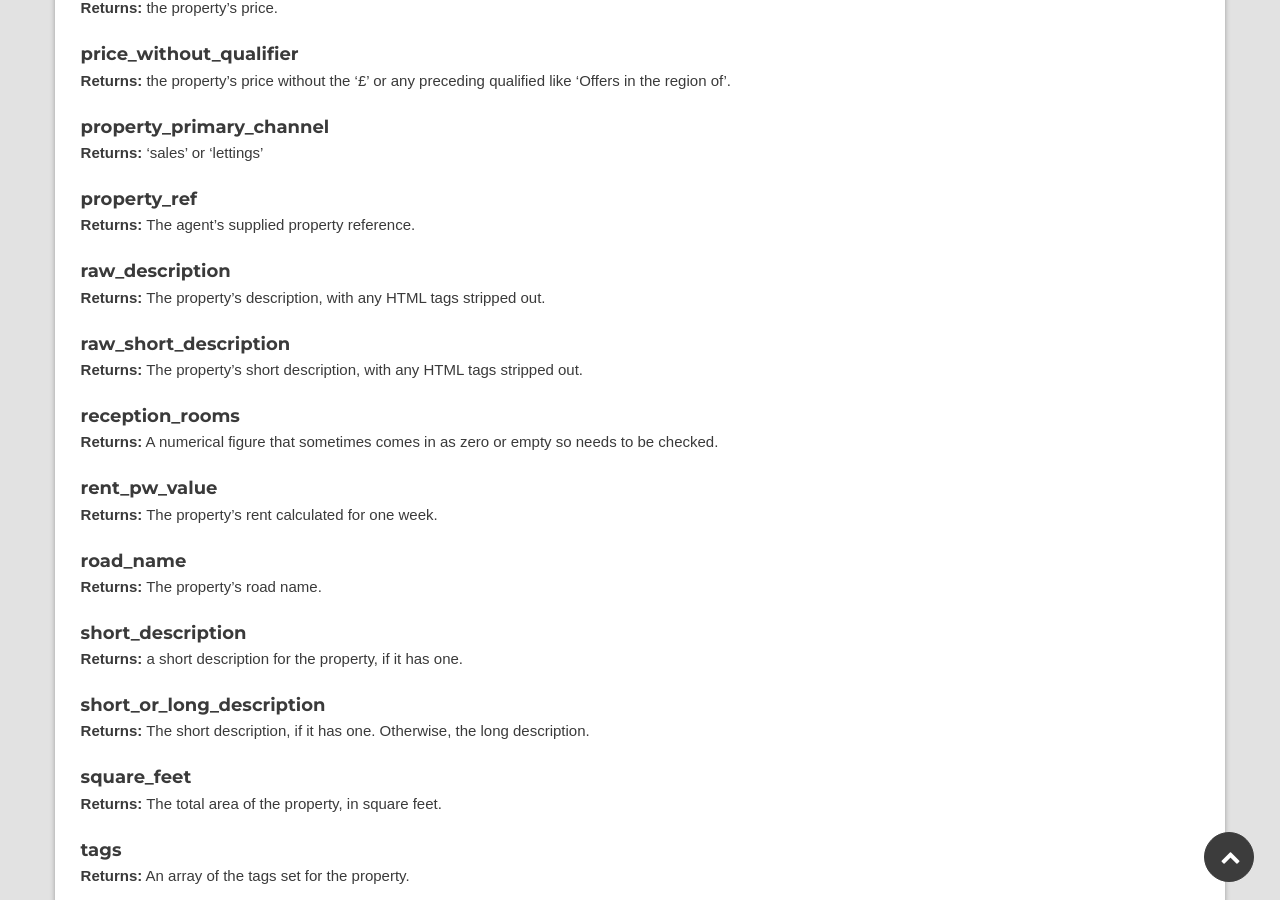
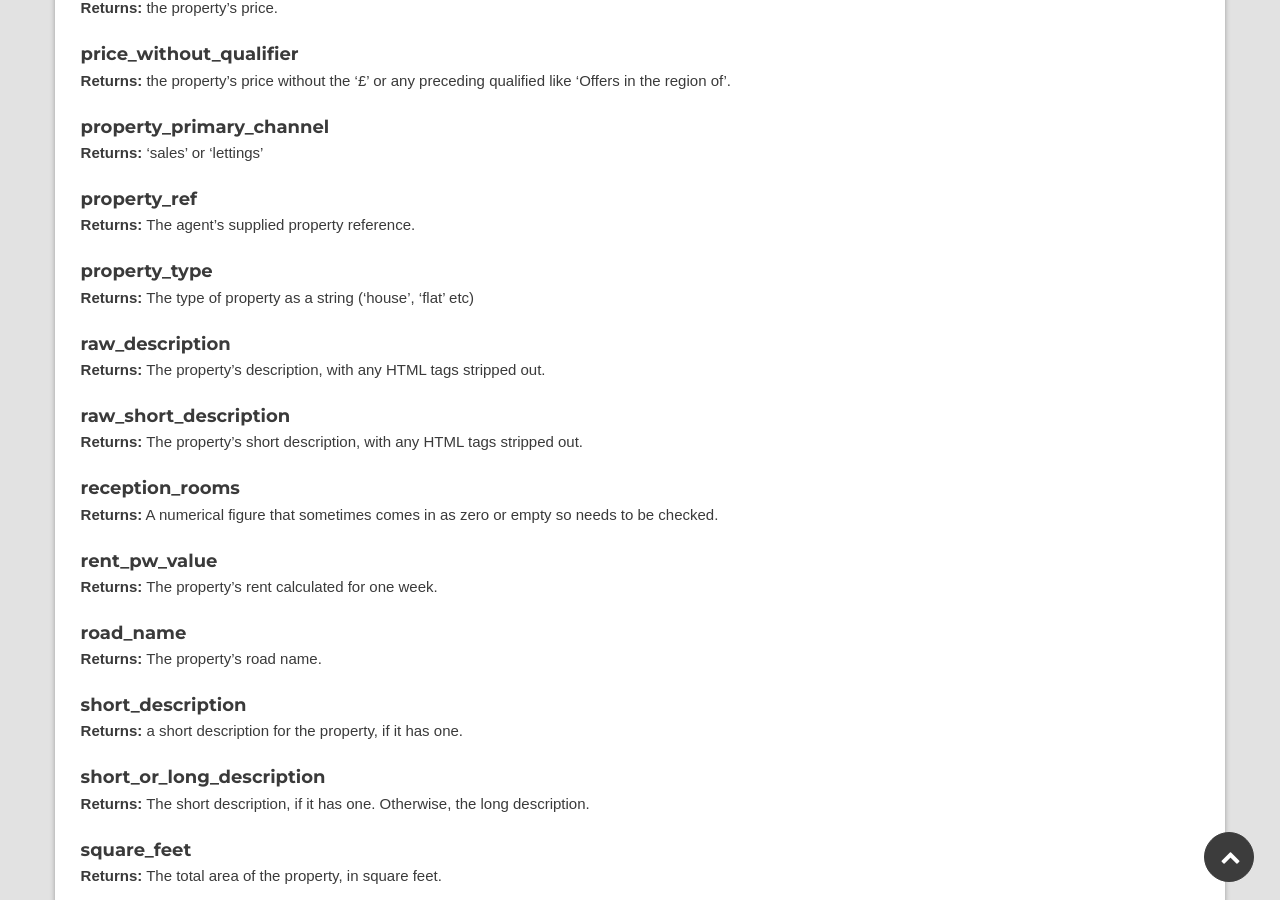
Before and after one commit to homeflow/homeflow.github.io, a Jekyll site: the page built from _posts/drops/2015-01-01-property-drop.md, in a window 1280 px wide and 900 px high, scrolled down 5009 px. Built offline with Jekyll 4.4.1, drawn with Linux system fonts in a browser that asks for light colours.

Commit message:
Property type

```diff
--- a/_posts/drops/2015-01-01-property-drop.md
+++ b/_posts/drops/2015-01-01-property-drop.md
@@ -218,6 +218,9 @@ This is a comprehensive list of the methods available to theme templates as Liqu
 #### property_ref
 **Returns:** The agent's supplied property reference.
 
+#### property_type
+**Returns:** The type of property as a string ('house', 'flat' etc)
+
 #### raw_description
 **Returns:** The property's description, with any HTML tags stripped out.
 
```
